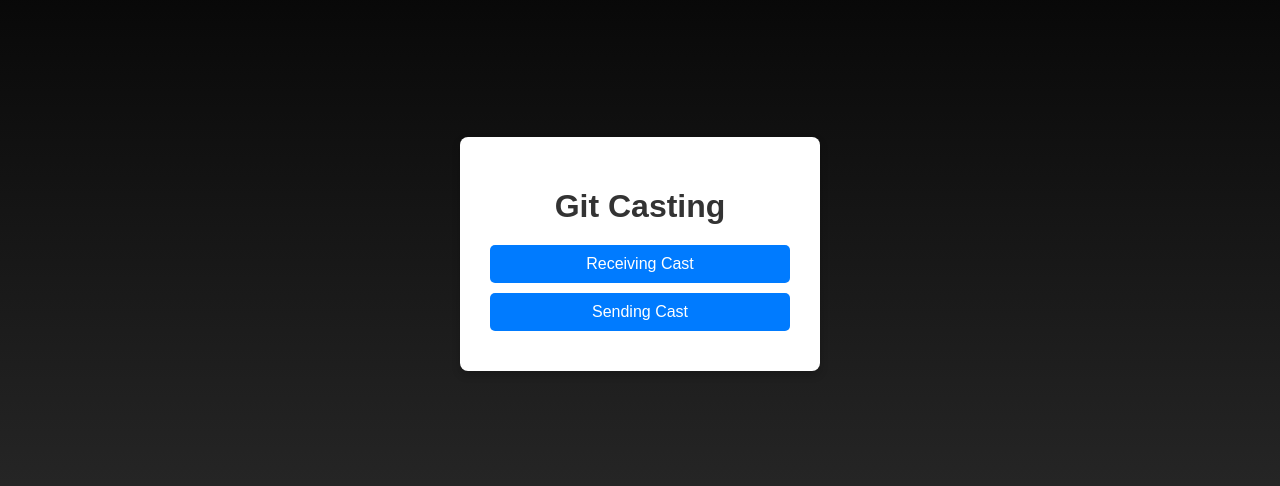
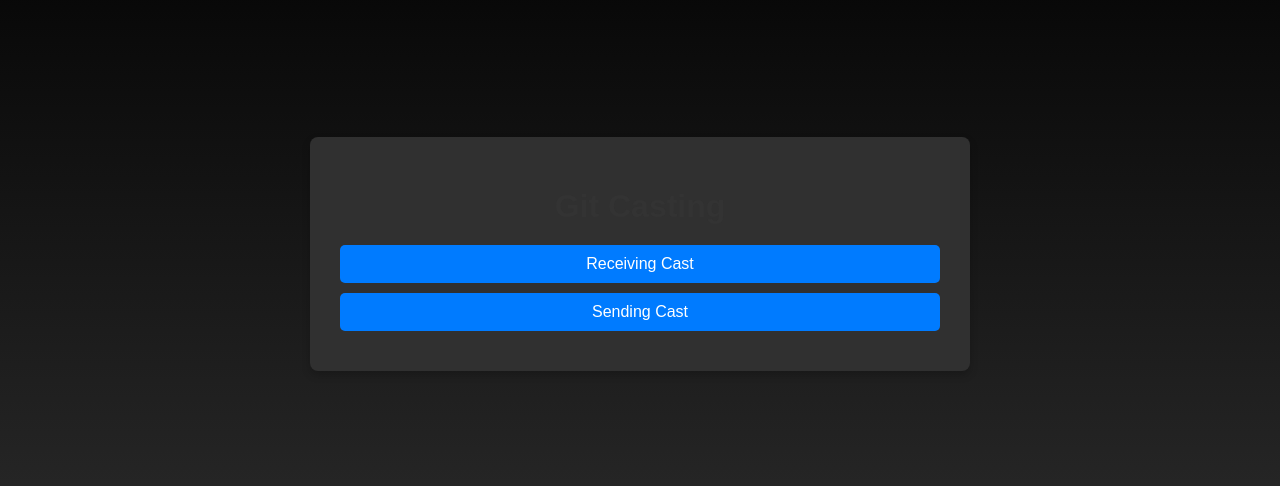
Before and after one commit to CastingGit/castinggit.github.io, a plain HTML site: page index.html in a window 1280 px wide. Shown: the part 146-632 px from the top of the page. Drawn offline with Linux system fonts and the light colour scheme.

Commit message:
Container Edits

```diff
--- a/index.html
+++ b/index.html
@@ -16,11 +16,11 @@
         }
         .container {
             text-align: center;
-            background: #ffffff;
+            background: #303030;
             padding: 30px;
             border-radius: 8px;
             box-shadow: 0 4px 8px rgba(0, 0, 0, 0.2);
-            width: 300px;
+            width: 600px;
         }
         h1 {
             margin-bottom: 20px;
```
